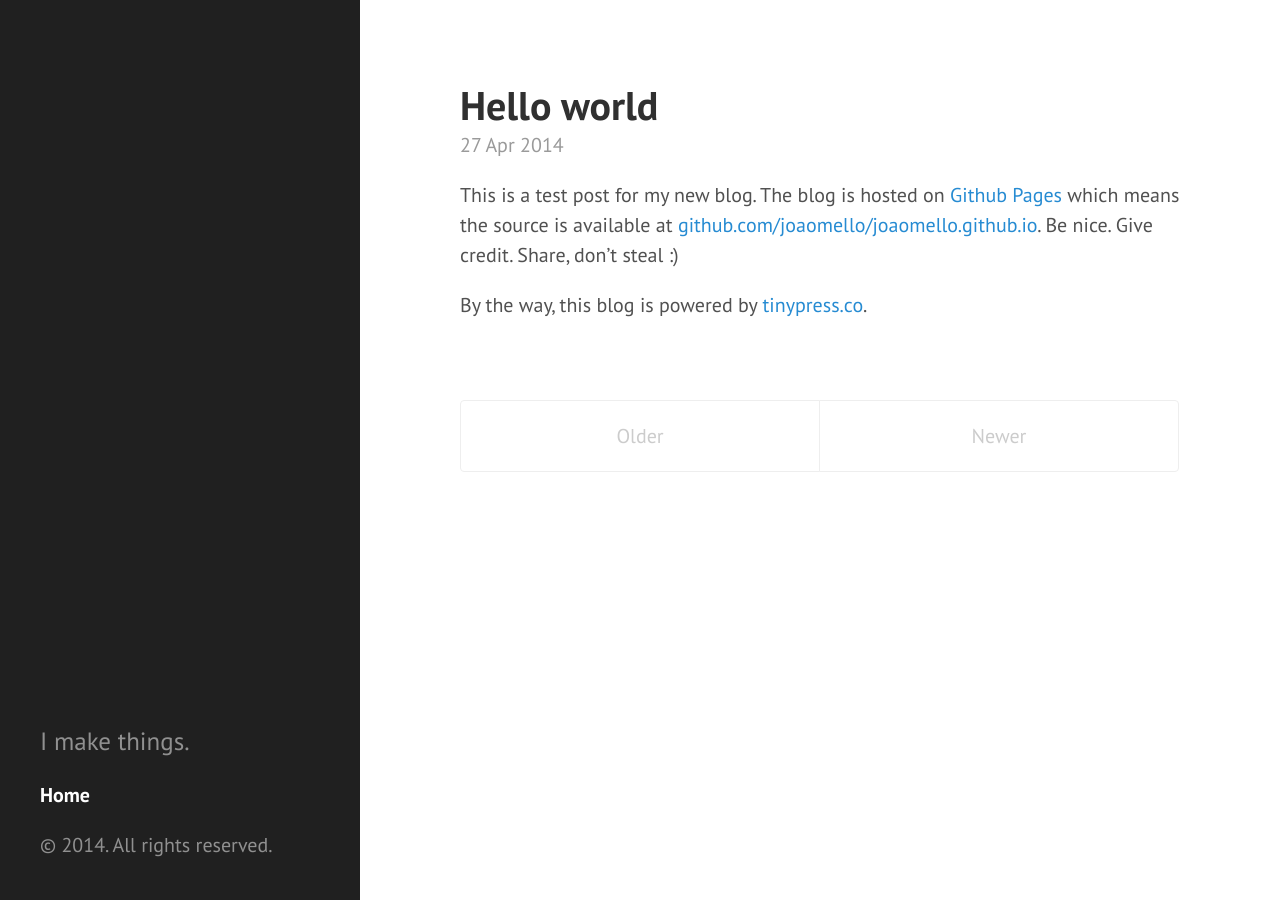
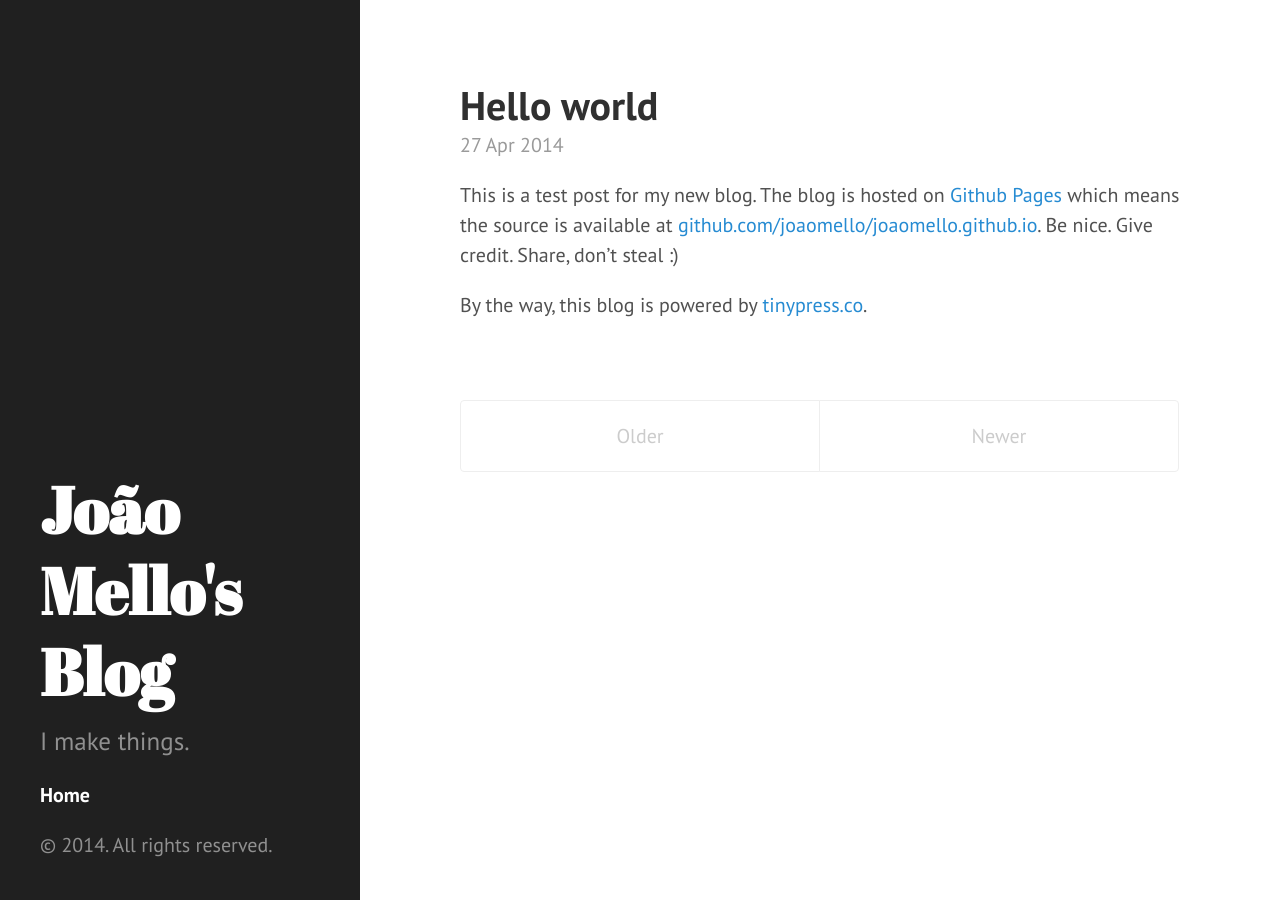
Before and after one commit to joaomello-zz/joaomello.github.io, a Jekyll site: the page built from index.html, in a window 1280 px wide. Built offline with Jekyll 4.4.1, drawn with Linux system fonts in a browser that asks for light colours; the list of posts is cut into pages by our own code.

Commit message:
Title changed

```diff
--- a/_config.yml
+++ b/_config.yml
@@ -1,7 +1,7 @@
 excerpt_separator: ""
 pygments: true
 markdown: kramdown
-title:
+title: João Mello's Blog
 tagline:
 description: I make things.
 paginate: 5
```
